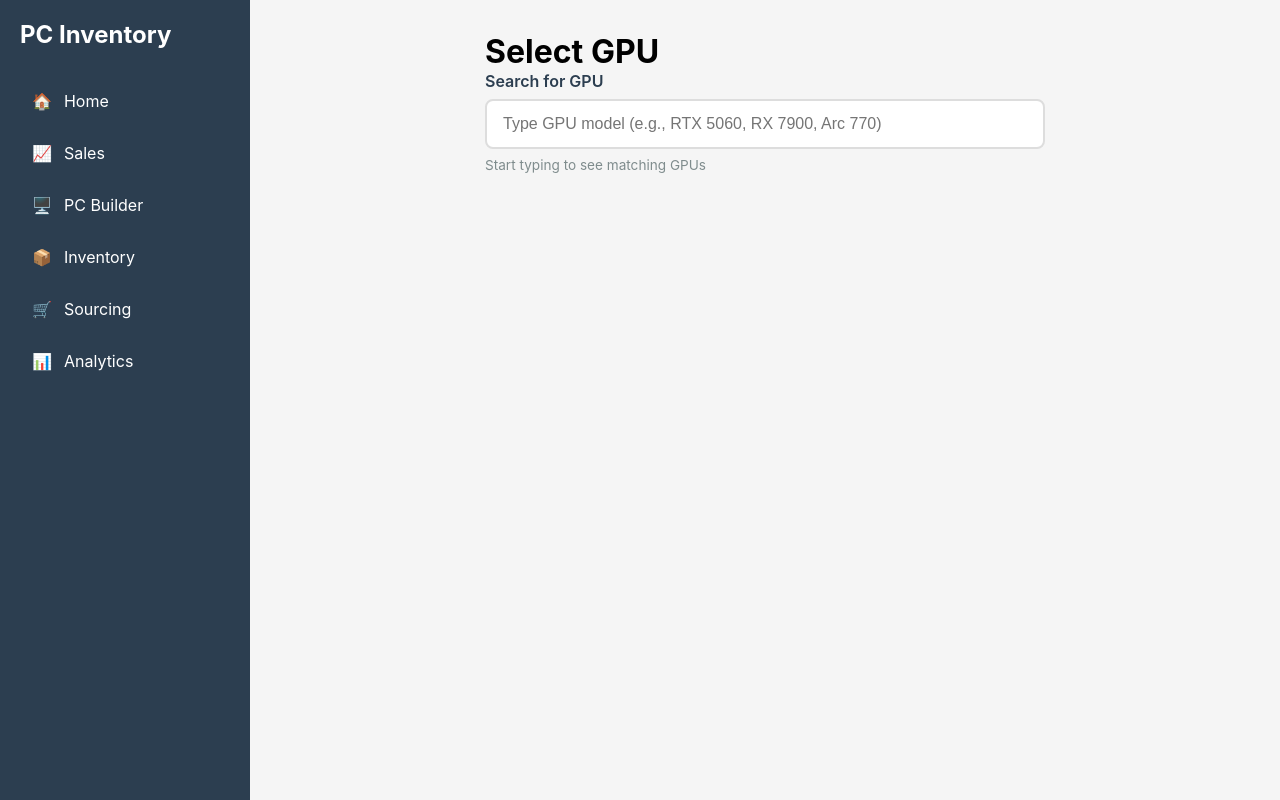
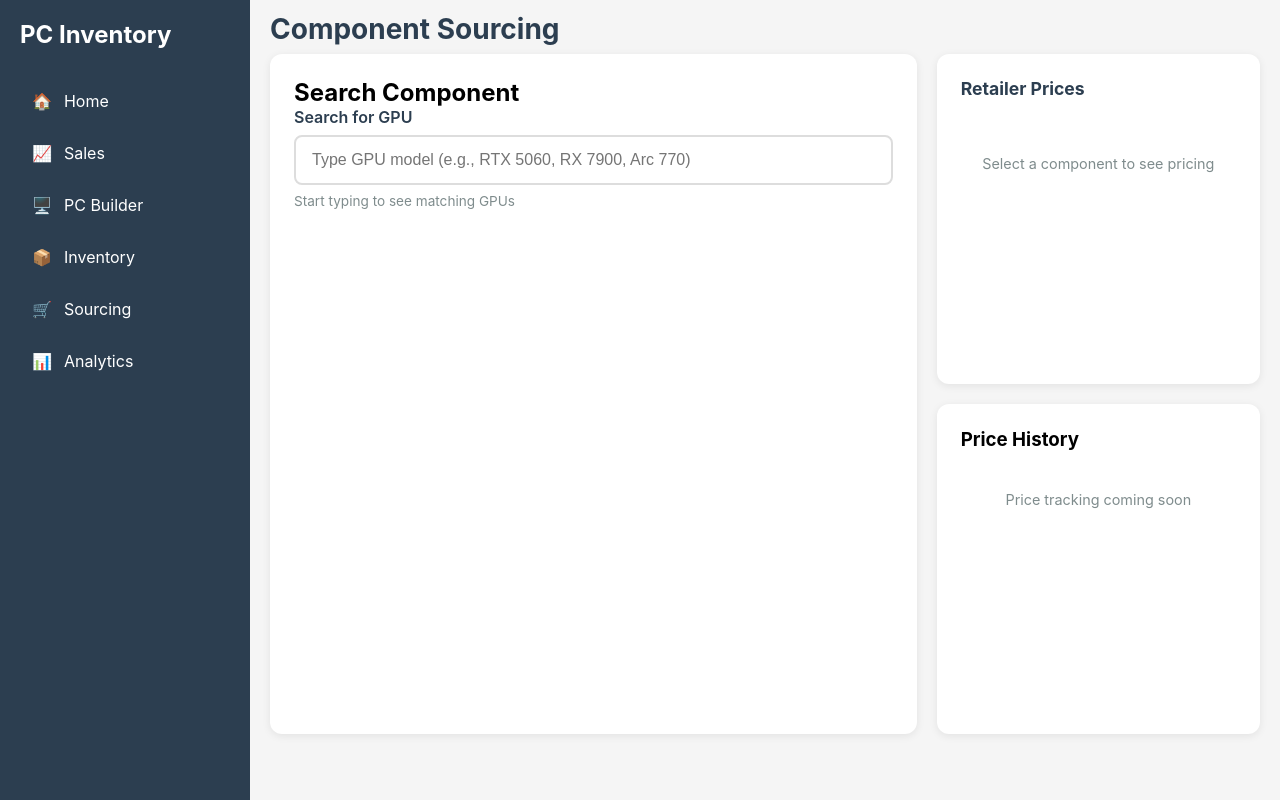
Before and after one commit to denwitha4/PCToolMVP, a FastAPI app: page /source in a window 1280 px wide. Run offline with FastAPI, Linux system fonts and the light colour scheme.

Commit message:
Added gui to sourcing page, updated query search

```diff
--- a/templates/source/index.html
+++ b/templates/source/index.html
@@ -4,12 +4,40 @@
 
 {% block extra_css %}
 <style>
-    .gpu-selector-container {
-        max-width: 600px;
-        margin: 0 auto;
-        padding: 20px;
+    .sourcing-grid {
+        display: grid;
+        grid-template-columns: 2fr 1fr;
+        gap: 20px;
+        height: calc(100vh - 120px);
     }
 
+    .sourcing-section {
+        background-color: white;
+        border-radius: 12px;
+        box-shadow: 0 2px 8px rgba(0, 0, 0, 0.08);
+        padding: 24px;
+        overflow-y: auto;
+    }
+
+    .left-section {
+        grid-column: 1;
+    }
+
+    .right-section {
+        display: grid;
+        grid-template-rows: 1fr 1fr;
+        gap: 20px;
+    }
+
+    .right-top, .right-bottom {
+        background-color: white;
+        border-radius: 12px;
+        box-shadow: 0 2px 8px rgba(0, 0, 0, 0.08);
+        padding: 24px;
+        overflow-y: auto;
+    }
+
+    /* GPU Selector Styles */
     .search-group {
         margin-bottom: 20px;
     }
@@ -109,7 +137,7 @@
         border: 2px solid #27ae60;
         border-radius: 8px;
         padding: 20px;
-        margin-bottom: 20px;
+        margin-top: 20px;
         display: none;
     }
 
@@ -121,9 +149,6 @@
         margin: 0 0 12px 0;
         color: #27ae60;
         font-size: 1rem;
-        display: flex;
-        align-items: center;
-        gap: 8px;
     }
 
     .selected-gpu-name {
@@ -166,22 +191,103 @@
         font-size: 0.85rem;
         color: #7f8c8d;
     }
+
+    /* Retailer Prices Section */
+    .retailer-section h3 {
+        margin-top: 0;
+        margin-bottom: 16px;
+        font-size: 1.1rem;
+        color: #2c3e50;
+    }
+
+    .retailer-card {
+        background: white;
+        border: 2px solid #e0e0e0;
+        border-radius: 10px;
+        padding: 16px;
+        margin-bottom: 16px;
+    }
+
+    .retailer-header {
+        display: flex;
+        justify-content: space-between;
+        align-items: center;
+        margin-bottom: 12px;
+        padding-bottom: 12px;
+        border-bottom: 1px solid #f0f0f0;
+    }
+
+    .retailer-name {
+        font-weight: 700;
+        font-size: 1.1rem;
+        color: #2c3e50;
+    }
+
+    .average-price {
+        font-size: 1.2rem;
+        font-weight: 700;
+        color: #27ae60;
+    }
+
+    .listings-title {
+        font-size: 0.9rem;
+        font-weight: 600;
+        color: #7f8c8d;
+        margin-bottom: 8px;
+    }
+
+    .listing-item {
+        padding: 8px 0;
+        border-bottom: 1px solid #f0f0f0;
+        display: flex;
+        justify-content: space-between;
+        align-items: center;
+    }
+
+    .listing-item:last-child {
+        border-bottom: none;
+    }
+
+    .listing-title {
+        font-size: 0.85rem;
+        color: #2c3e50;
+        max-width: 70%;
+        white-space: nowrap;
+        overflow: hidden;
+        text-overflow: ellipsis;
+    }
+
+    .listing-price {
+        font-weight: 600;
+        color: #3498db;
+        font-size: 0.9rem;
+    }
+
+    .no-data {
+        text-align: center;
+        color: #7f8c8d;
+        padding: 40px 20px;
+        font-size: 0.9rem;
+    }
+
+    .loading {
+        text-align: center;
+        color: #7f8c8d;
+        padding: 20px;
+    }
 </style>
 {% endblock %}
 
 {% block content %}
+<div class="main-content">
+    <div class="header">
+        <h1>Component Sourcing</h1>
+    </div>
 
-<div class="main-content">
-    <div class="gpu-selector-container">
-        <h1>Select GPU</h1>
-
-        <!-- Selected GPU Display -->
-        <div class="selected-gpu-display" id="selectedGpuDisplay">
-            <h3>✓ Selected GPU</h3>
-            <div class="selected-gpu-name" id="selectedGpuName"></div>
-            <div class="selected-gpu-specs" id="selectedGpuSpecs"></div>
-            <button class="clear-selection-btn" onclick="clearSelection()">Clear Selection</button>
-        </div>
+    <div class="sourcing-grid">
+        <!-- Left Section: GPU Selector -->
+        <div class="sourcing-section left-section">
+            <h2>Search Component</h2>
 
             <!-- Search Input -->
             <div class="search-group">
@@ -201,9 +307,34 @@
                 </div>
                 <div class="search-hint">Start typing to see matching GPUs</div>
             </div>
+
+            <!-- Selected GPU Display -->
+            <div class="selected-gpu-display" id="selectedGpuDisplay">
+                <h3>✓ Selected Component</h3>
+                <div class="selected-gpu-name" id="selectedGpuName"></div>
+                <div class="selected-gpu-specs" id="selectedGpuSpecs"></div>
+                <button class="clear-selection-btn" onclick="clearSelection()">Clear Selection</button>
             </div>
         </div>
 
+        <!-- Right Section -->
+        <div class="right-section">
+            <!-- Top Right: Retailer Prices -->
+            <div class="right-top retailer-section">
+                <h3>Retailer Prices</h3>
+                <div id="retailerPrices">
+                    <div class="no-data">Select a component to see pricing</div>
+                </div>
+            </div>
+
+            <!-- Bottom Right: Placeholder -->
+            <div class="right-bottom">
+                <h3>Price History</h3>
+                <div class="no-data">Price tracking coming soon</div>
+            </div>
+        </div>
+    </div>
+</div>
 {% endblock %}
 
 {% block extra_js %}
@@ -234,14 +365,12 @@
             const variant = values[4] !== 'Base' ? values[4] : '';
             const vram = values[5];
 
-            // Create display name
             let displayName = `${values[1]} ${values[2]} ${values[3]}`;
             if (variant) {
                 displayName += ` ${variant}`;
             }
             displayName += ` ${vram}GB`;
 
-            // Create search string (lowercase for matching)
             const searchString = displayName.toLowerCase();
 
             gpuData.push({
@@ -269,12 +398,8 @@
             return;
         }
 
-        // Filter GPUs based on search query
-        filteredGPUs = gpuData.filter(gpu => {
-            return gpu.searchString.includes(query);
-        });
+        filteredGPUs = gpuData.filter(gpu => gpu.searchString.includes(query));
 
-        // Sort by relevance (starts with query first)
         filteredGPUs.sort((a, b) => {
             const aStarts = a.searchString.startsWith(query);
             const bStarts = b.searchString.startsWith(query);
@@ -318,7 +443,6 @@
         dropdown.classList.add('active');
     }
 
-    // Show dropdown
     function showDropdown() {
         const query = document.getElementById('gpuSearch').value;
         if (query.length > 0) {
@@ -326,7 +450,6 @@
         }
     }
 
-    // Handle keyboard navigation
     function handleKeyDown(event) {
         const dropdown = document.getElementById('dropdownResults');
         const items = dropdown.querySelectorAll('.dropdown-item');
@@ -351,7 +474,6 @@
         }
     }
 
-    // Update focused item styling
     function updateFocusedItem(items) {
         items.forEach((item, index) => {
             if (index === focusedIndex) {
@@ -363,39 +485,81 @@
         });
     }
 
-    // Select GPU
-    function selectGPU(gpu) {
+    // Select GPU and fetch prices
+    async function selectGPU(gpu) {
         selectedGPU = gpu;
 
         document.getElementById('selectedGpuName').textContent = gpu.displayName;
         document.getElementById('selectedGpuSpecs').textContent = `${gpu.vendor} • ${gpu.series} Series • ${gpu.vram}GB VRAM`;
         document.getElementById('selectedGpuDisplay').classList.add('active');
 
-        // Clear search and hide dropdown
         document.getElementById('gpuSearch').value = '';
         document.getElementById('dropdownResults').classList.remove('active');
 
-        fetch('/api/ebay/search-gpu', {
+        // Show loading state
+        document.getElementById('retailerPrices').innerHTML = '<div class="loading">Loading prices...</div>';
+
+        // Fetch prices
+        try {
+            const response = await fetch('/api/ebay/search-gpu', {
                 method: 'POST',
                 headers: {'Content-Type': 'application/json'},
-            body: JSON.stringify({
-                id: gpu.id,
-            })
-        }).catch(error => {
-            console.error('Background search error:', error);
+                body: JSON.stringify({ id: parseInt(gpu.id) })
             });
 
-        console.log('Selected GPU:', gpu);
+            if (response.ok) {
+                const data = await response.json();
+                displayRetailerPrices(data);
+            } else {
+                document.getElementById('retailerPrices').innerHTML = '<div class="no-data">Error loading prices</div>';
+            }
+        } catch (error) {
+            console.error('Error fetching prices:', error);
+            document.getElementById('retailerPrices').innerHTML = '<div class="no-data">Error loading prices</div>';
+        }
     }
 
-    // Clear selection
+    function displayRetailerPrices(data) {
+        const container = document.getElementById('retailerPrices');
+
+        if (!data.average_price) {
+            container.innerHTML = '<div class="no-data">No pricing data available</div>';
+            return;
+        }
+
+        let html = `
+            <div class="retailer-card">
+                <div class="retailer-header">
+                    <div class="retailer-name">eBay</div>
+                    <div class="average-price">Avg: $${data.average_price.toFixed(2)}</div>
+                </div>
+                <div class="listings-title">Lowest 3 Listings:</div>
+        `;
+
+        if (data.lowest_listings && data.lowest_listings.length > 0) {
+            data.lowest_listings.forEach(listing => {
+                html += `
+                    <div class="listing-item">
+                        <div class="listing-title" title="${listing.title}">${listing.title}</div>
+                        <div class="listing-price">${listing.price}</div>
+                    </div>
+                `;
+            });
+        } else {
+            html += '<div class="no-data">No listings found</div>';
+        }
+
+        html += '</div>';
+        container.innerHTML = html;
+    }
+
     function clearSelection() {
         selectedGPU = null;
         document.getElementById('selectedGpuDisplay').classList.remove('active');
+        document.getElementById('retailerPrices').innerHTML = '<div class="no-data">Select a component to see pricing</div>';
         document.getElementById('gpuSearch').focus();
     }
 
-    // Close dropdown when clicking outside
     document.addEventListener('click', function(event) {
         const searchWrapper = document.querySelector('.search-input-wrapper');
         if (!searchWrapper.contains(event.target)) {
@@ -403,8 +567,6 @@
         }
     });
 
-    // Initialize
     loadGPUListData();
 </script>
-
 {% endblock %}
```
Also changed, not shown: routes/ebay.py (+6 -6 lines). Lines whose indentation alone changed are shown as unchanged.
